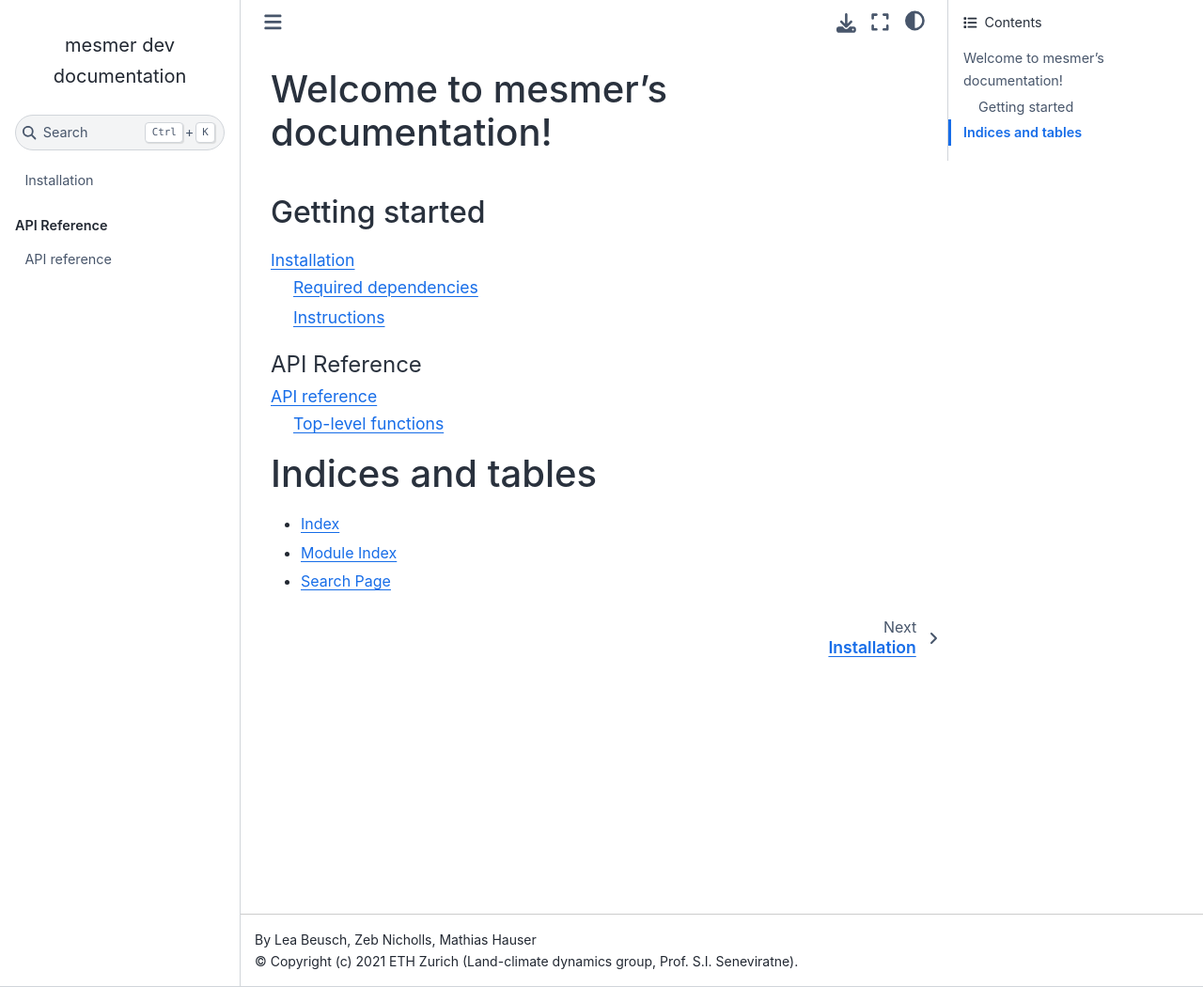
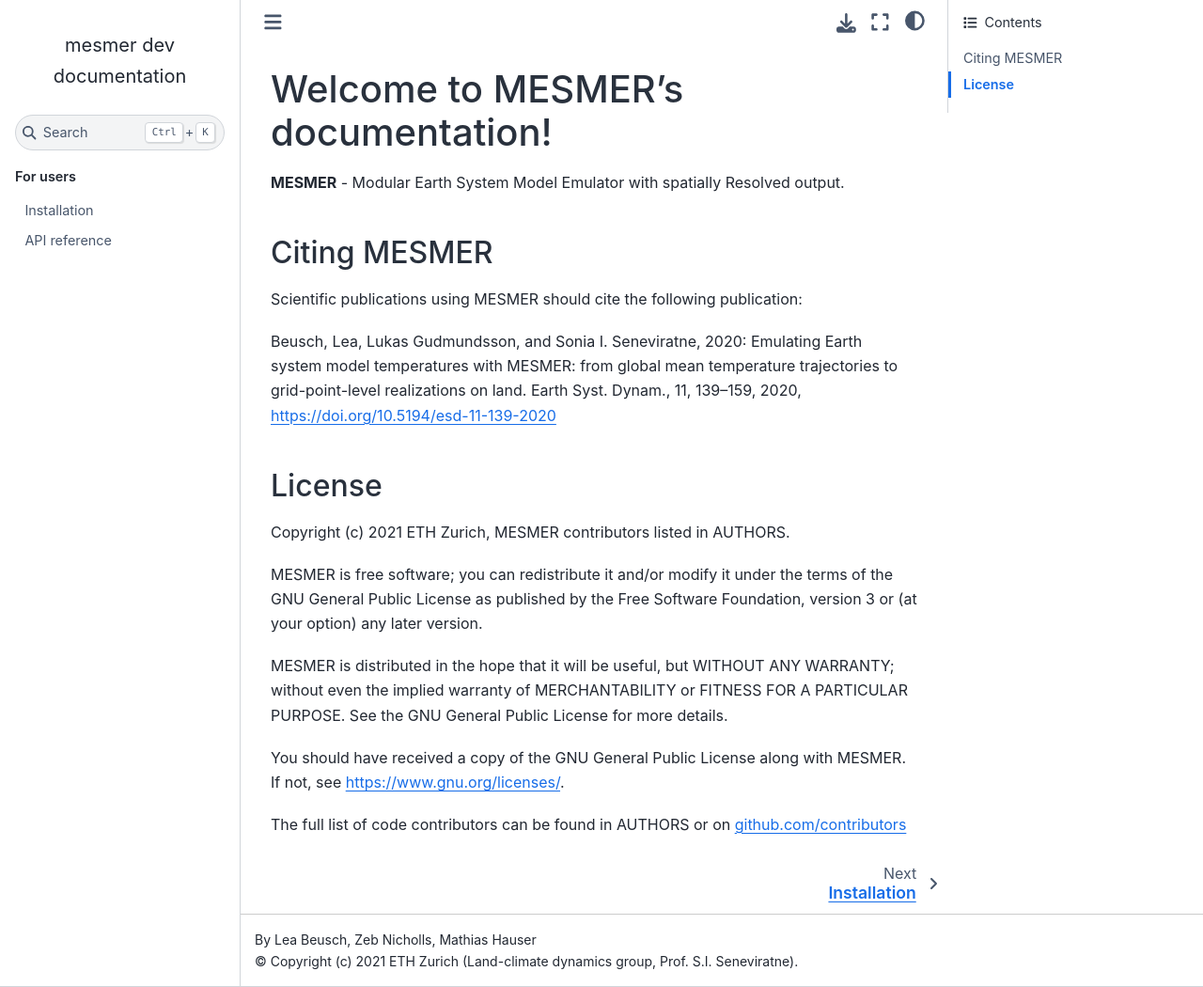
Before and after one commit to MESMER-group/mesmer, a Sphinx documentation site: the page built from doc/source/index.rst, in a window 1280 px wide and 1050 px high. Shown: the whole window at 94% size. Built offline with Sphinx 7.4.7 and the Sphinx Book theme 1.1.4, drawn with Linux system fonts in a browser that asks for light colours.

Commit message:
update index

```diff
--- a/doc/source/index.rst
+++ b/doc/source/index.rst
@@ -3,31 +3,44 @@
    You can adapt this file completely to your liking, but it should at least
    contain the root `toctree` directive.
 
-Welcome to mesmer's documentation!
+Welcome to MESMER's documentation!
 ==================================
 
 .. toctree::
    :maxdepth: 2
-   :caption: Contents:
-
-Getting started
----------------
-
-.. toctree::
-   :maxdepth: 2
+   :hidden:
+   :caption: For users
 
    installation
-
-.. toctree::
-   :maxdepth: 2
-   :caption: API Reference
-
    api
 
+**MESMER** - Modular Earth System Model Emulator with spatially Resolved output.
 
-Indices and tables
-==================
+Citing MESMER
+-------------
 
-* :ref:`genindex`
-* :ref:`modindex`
-* :ref:`search`
+Scientific publications using MESMER should cite the following publication:
+
+Beusch, Lea, Lukas Gudmundsson, and Sonia I. Seneviratne, 2020: Emulating Earth system
+model temperatures with MESMER: from global mean temperature trajectories to
+grid-point-level realizations on land. Earth Syst. Dynam., 11, 139–159, 2020,
+https://doi.org/10.5194/esd-11-139-2020
+
+License
+-------
+
+Copyright (c) 2021 ETH Zurich, MESMER contributors listed in AUTHORS.
+
+MESMER is free software; you can redistribute it and/or modify it under the terms of the
+GNU General Public License as published by the Free Software Foundation, version 3  or
+(at your option) any later version.
+
+MESMER is distributed in the hope that it will be useful, but WITHOUT ANY WARRANTY;
+without even the implied warranty of MERCHANTABILITY or FITNESS FOR A PARTICULAR
+PURPOSE. See the GNU General Public License for more details.
+
+You should have received a copy of the GNU General Public License along with MESMER. If
+not, see https://www.gnu.org/licenses/.
+
+The full list of code contributors can be found in AUTHORS or on
+`github.com/contributors <https://github.com/MESMER-group/mesmer/graphs/contributors>`_
```
